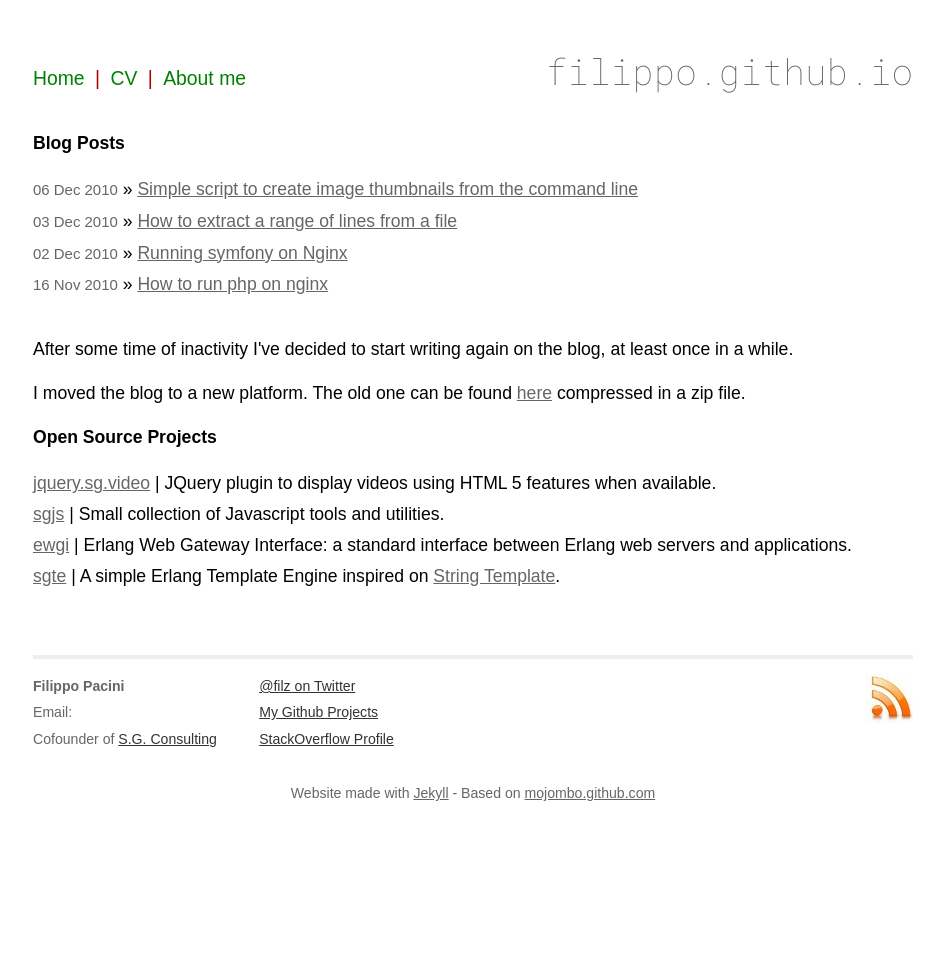
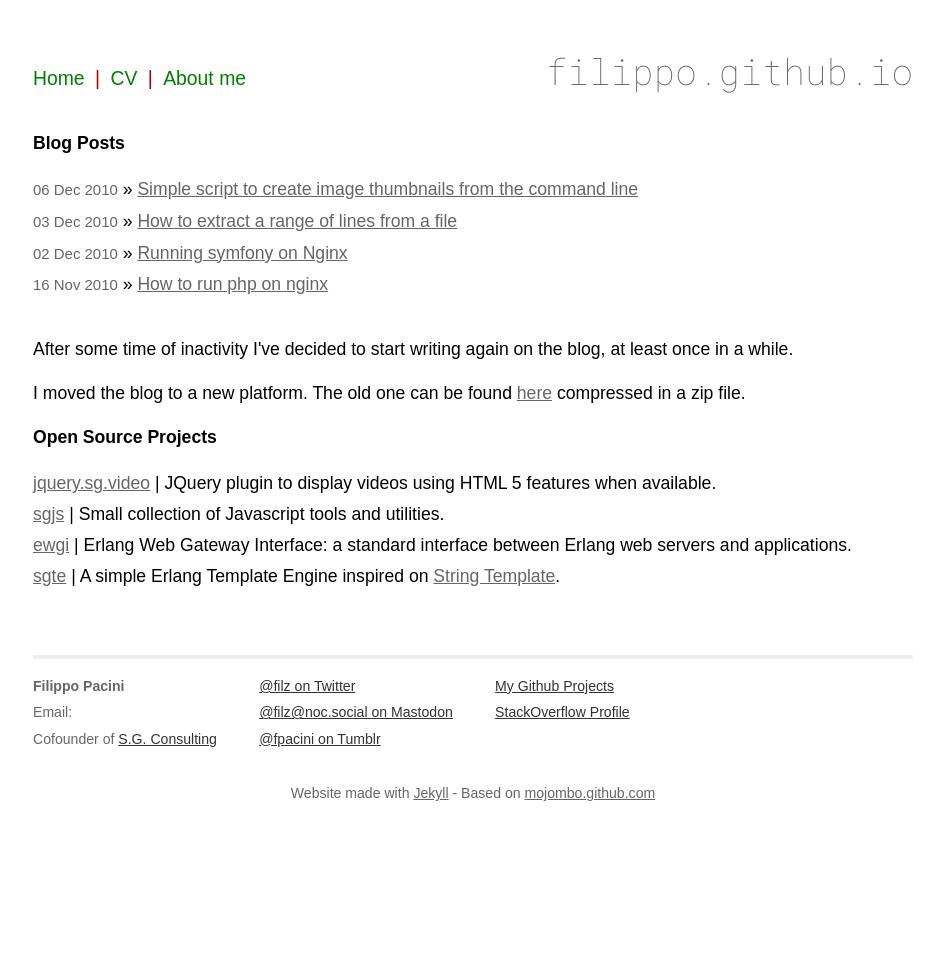
Before and after one commit to filippo/filippo.github.com, a Jekyll site: the page built from index.html, in a window 1280 px wide. Shown: the whole page, without its empty margins (167-1111 px from the left). Built offline with Jekyll 4.4.1, drawn with Linux system fonts in a browser that asks for light colours; some web fonts are replaced.

Commit message:
Update default.html

```diff
--- a/_layouts/default.html
+++ b/_layouts/default.html
@@ -35,13 +35,16 @@
     <div class="contact">
       <p>
         <a href="https://twitter.com/filz/">@filz on Twitter</a><br />
+        <a href="https://noc.social/@filz">@filz@noc.social on Mastodon</a><br />
+	<a href="https://fpacini.tumblr.com">@fpacini on Tumblr</a>
+      </p>
+    </div>
+    <div class="contact">
+      <p>
         <a href="https://github.com/filippo/">My Github Projects</a><br />
         <a href="https://stackoverflow.com/users/121199/filippo">StackOverflow Profile</a><br />
 
       </p>
-    </div>
-    <div class="rss">
-      <a href="https://feeds.feedburner.com/filippo-pacini"><img src="/images/feed.jpg" alt="Subscribe to RSS Feed" /></a>
     </div>
     <div class="clearer"></div>
     <p class="txt-center">
```
Also changed, not shown: other parts of _layouts/default.html (+1 -1 lines).
